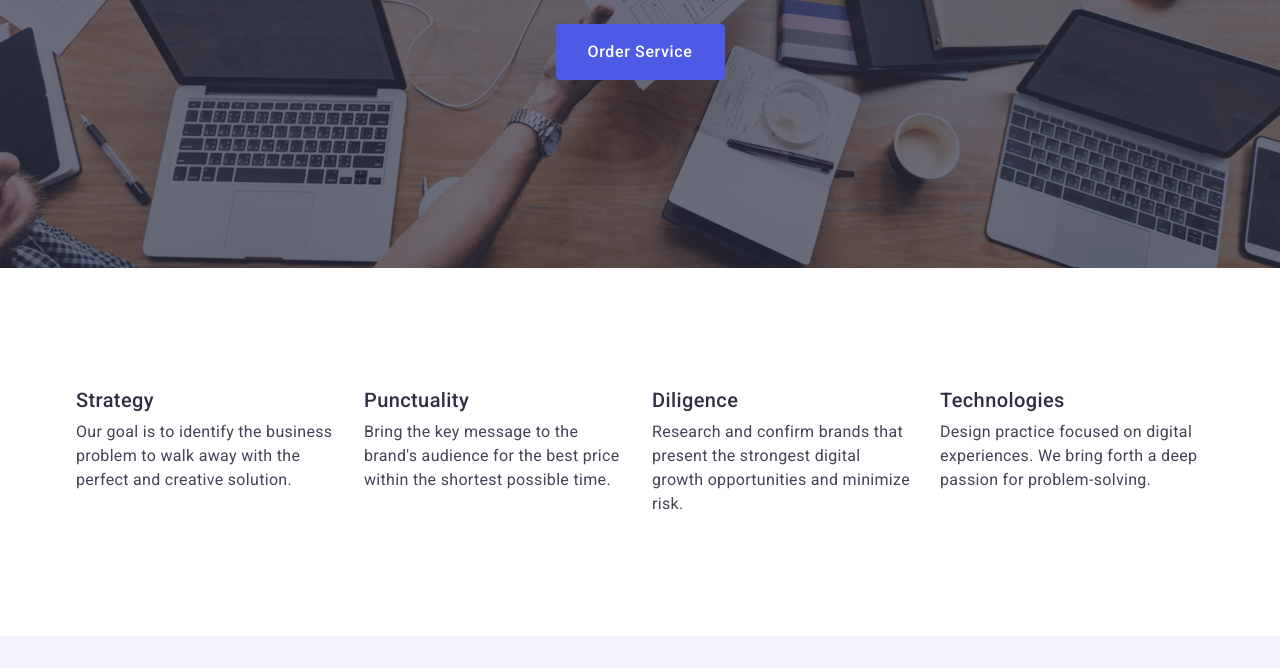
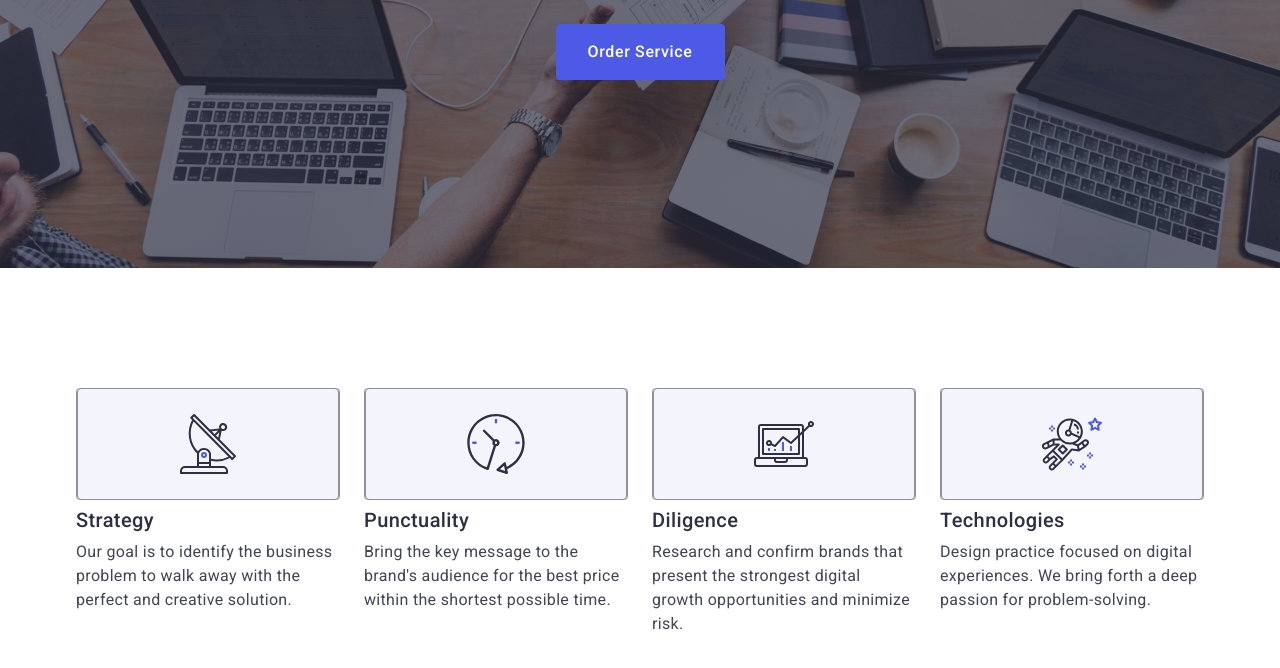
Before and after one commit to Kateryna-Horkovets/goit-markup-hw-04, a plain HTML site: page index.html in a window 1280 px wide. Shown: the part 404-1072 px from the top of the page. Drawn offline with nearby package versions, Linux system fonts and the light colour scheme.

Commit message:
section2

```diff
--- a/css/styles.css
+++ b/css/styles.css
@@ -188,6 +188,27 @@ color: #404bbf;
     clip: rect(0 0 0 0);
     overflow: hidden;
 }
+.icon {
+    display: flex;
+    align-items: center;
+    justify-content: center;
+    height: 112px;
+    background-color: #f4f4fd;
+    border-radius: 4px;
+    border: 1px solid #8e8f99;
+    margin-bottom: 8px;
+}
+.about-us-icon {
+    border: 1px solid #8e8f99;
+    border-radius: 4px;
+    width: 264px;
+    height: 112px;
+    background-color: #f4f4fd;
+    display: flex;
+    justify-content: center;
+    align-items: center;
+    padding: 24px 100px;
+}
 .about-us-list {
     display: flex;
     gap: 24px;
--- a/index.html
+++ b/index.html
@@ -56,18 +56,38 @@
             <h2 class="about-us-title visually-hidden">About us</h2>
         <ul class="about-us-list">
             <li class="about-us-list-li">
+                <div class="icon">
+                    <svg class="about-us-icon" width="64" height="64">
+                        <use href="./images/icons.svg#icon-antenna"></use>
+                    </svg>
+                </div>
                 <h3 class="about-us-title-list">Strategy</h3>
                 <p class="about-us-title-text">Our goal is to identify the business problem to walk away with the perfect and creative solution.</p>
             </li>
             <li class="about-us-list-li">
+                <div class="icon">
+                    <svg class="about-us-icon" width="64" height="64">
+                        <use href="./images/icons.svg#icon-clock"></use>
+                    </svg>
+                </div>
                 <h3 class="about-us-title-list">Punctuality</h3>
                 <p class="about-us-title-text">Bring the key message to the brand's audience for the best price within the shortest possible time.</p>
             </li>
             <li class="about-us-list-li">
+                <div class="icon">
+                    <svg class="about-us-icon" width="64" height="64">
+                        <use href="./images/icons.svg#icon-diagram"></use>
+                    </svg>
+                </div>
                 <h3 class="about-us-title-list">Diligence</h3>
                 <p class="about-us-title-text">Research and confirm brands that present the strongest digital growth opportunities and minimize risk.</p>
             </li>
             <li class="about-us-list-li">
+                <div class="icon">
+                    <svg class="about-us-icon" width="64" height="64">
+                        <use href="./images/icons.svg#icon-astronaut"></use>
+                    </svg>
+                </div>
                 <h3 class="about-us-title-list">Technologies</h3>
                 <p class="about-us-title-text">Design practice focused on digital experiences. We bring forth a deep passion for problem-solving.</p>
             </li>
```
